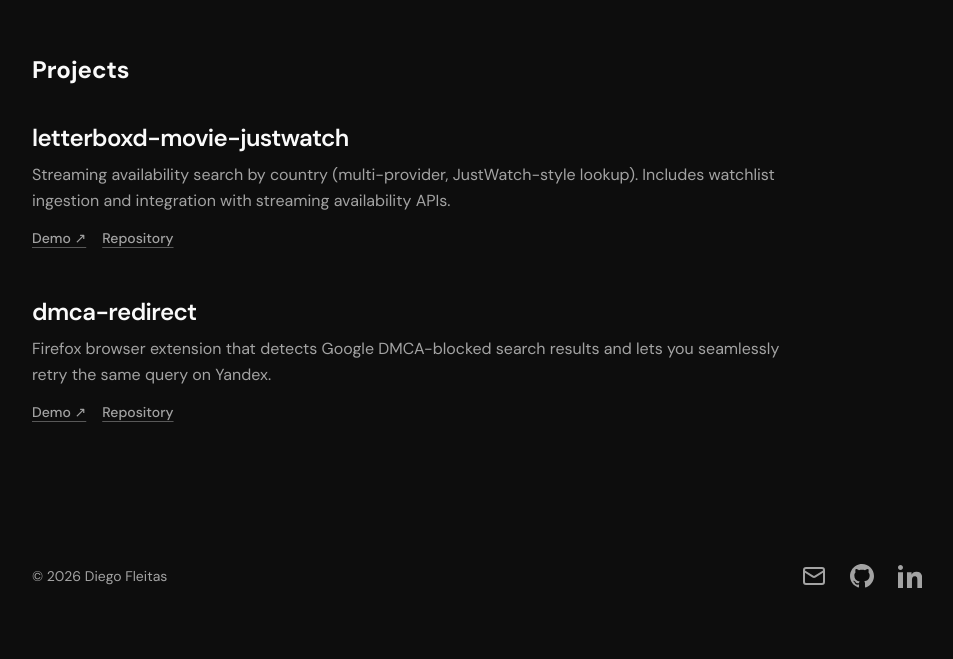
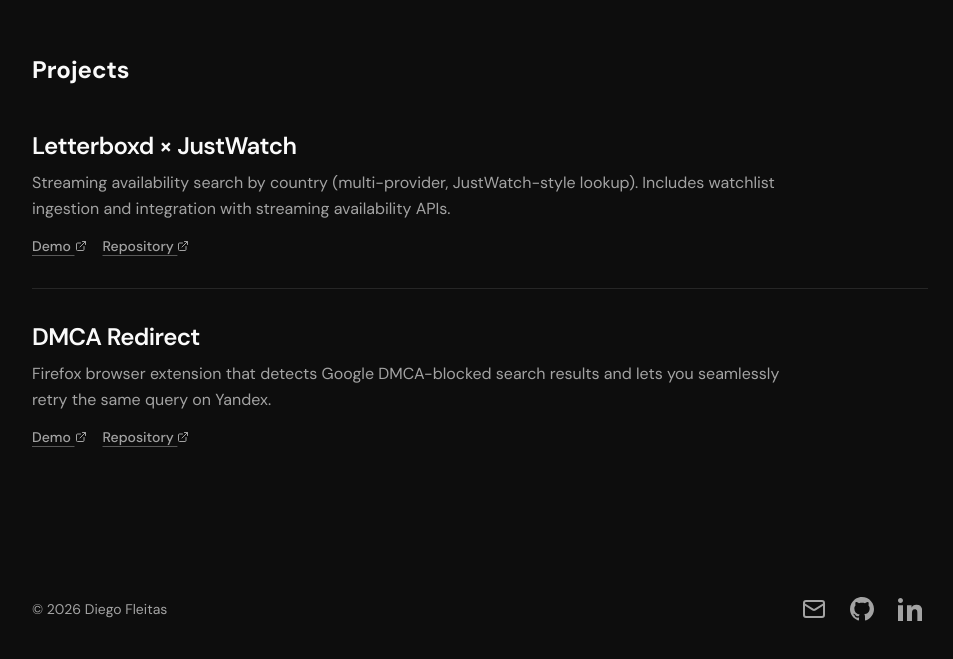
Before and after one commit to DiegoFleitas/DiegoFleitas.github.io, a React (Vite) app: page / in a window 1280 px wide. Shown: the part 2449-3108 px from the top of the page, without its empty margins (160-1113 px from the left). Before the commit the page ends 3075 px from the top, so only its background shows below. Built offline with nearby package versions, Linux system fonts and the light colour scheme; no server answers.

Commit message:
feat: add external link icons and improve project cards

```diff
--- a/src/components/Projects.tsx
+++ b/src/components/Projects.tsx
@@ -2,9 +2,31 @@
 import { trackEvent } from '../utils/analytics'
 import type { Project } from '../data/projects'
 
+function ExternalLinkIcon() {
+  return (
+    <svg
+      xmlns="http://www.w3.org/2000/svg"
+      width={12}
+      height={12}
+      viewBox="0 0 24 24"
+      fill="none"
+      stroke="currentColor"
+      strokeWidth="2"
+      strokeLinecap="round"
+      strokeLinejoin="round"
+      aria-hidden
+      className="inline-block shrink-0 translate-y-[-1px]"
+    >
+      <path d="M15 3h6v6" />
+      <path d="M10 14 21 3" />
+      <path d="M18 13v6a2 2 0 0 1-2 2H5a2 2 0 0 1-2-2V8a2 2 0 0 1 2-2h6" />
+    </svg>
+  )
+}
+
 function ProjectCard({ project }: Readonly<{ project: Project }>) {
   return (
-    <li className="py-6">
+    <li className="border-t border-border py-8 first:border-t-0">
       <div className="flex flex-wrap items-start justify-between gap-3">
         <div className="min-w-0">
           <h3 className="text-xl font-semibold tracking-tight text-foreground sm:text-2xl">
@@ -25,7 +47,7 @@
               aria-label={`${project.title} demo`}
               onClick={() => trackEvent('project_click', { type: 'demo', project_title: project.title })}
             >
-              Demo ↗
+              Demo <ExternalLinkIcon />
             </a>
           )}
           <a
@@ -33,9 +55,10 @@
             target="_blank"
             rel="noopener noreferrer"
             className="text-sm font-medium text-muted underline decoration-muted/50 underline-offset-4 transition-colors hover:text-foreground hover:decoration-foreground/70"
+            aria-label={`${project.title} repository`}
             onClick={() => trackEvent('project_click', { type: 'repo', project_title: project.title })}
           >
-            Repository
+            Repository <ExternalLinkIcon />
           </a>
         </div>
       </div>
--- a/src/data/projects.ts
+++ b/src/data/projects.ts
@@ -8,14 +8,14 @@
 /** User-facing apps and extensions */
 export const projectsApps: Project[] = [
   {
-    title: 'letterboxd-movie-justwatch',
+    title: 'Letterboxd × JustWatch',
     description:
       'Streaming availability search by country (multi-provider, JustWatch-style lookup). Includes watchlist ingestion and integration with streaming availability APIs.',
     repoUrl: 'https://github.com/DiegoFleitas/letterboxd-movie-justwatch',
     demoUrl: 'https://movie-justwatch.fly.dev/',
   },
   {
-    title: 'dmca-redirect',
+    title: 'DMCA Redirect',
     description:
       'Firefox browser extension that detects Google DMCA-blocked search results and lets you seamlessly retry the same query on Yandex.',
     repoUrl: 'https://github.com/DiegoFleitas/dmca-redirect',
```
